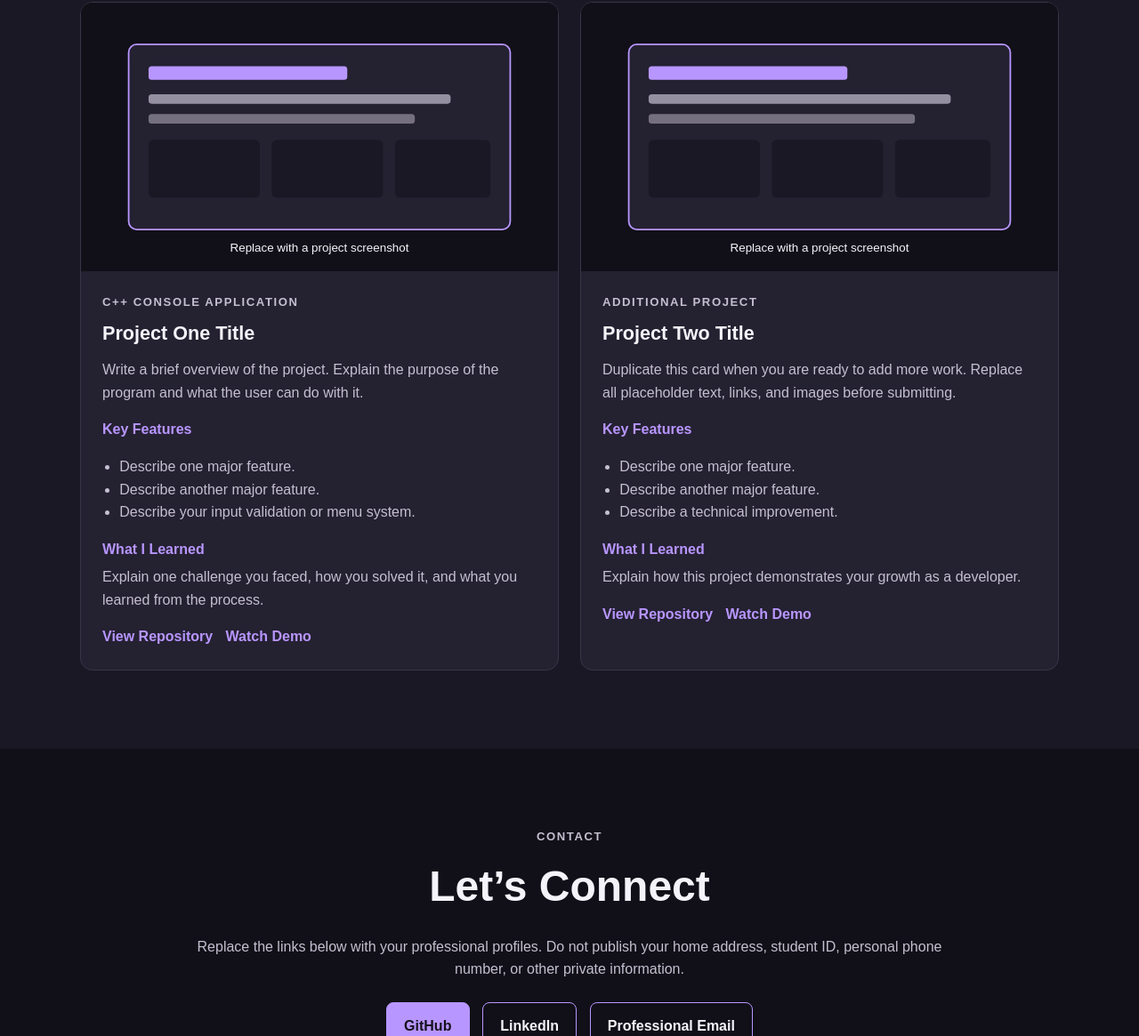
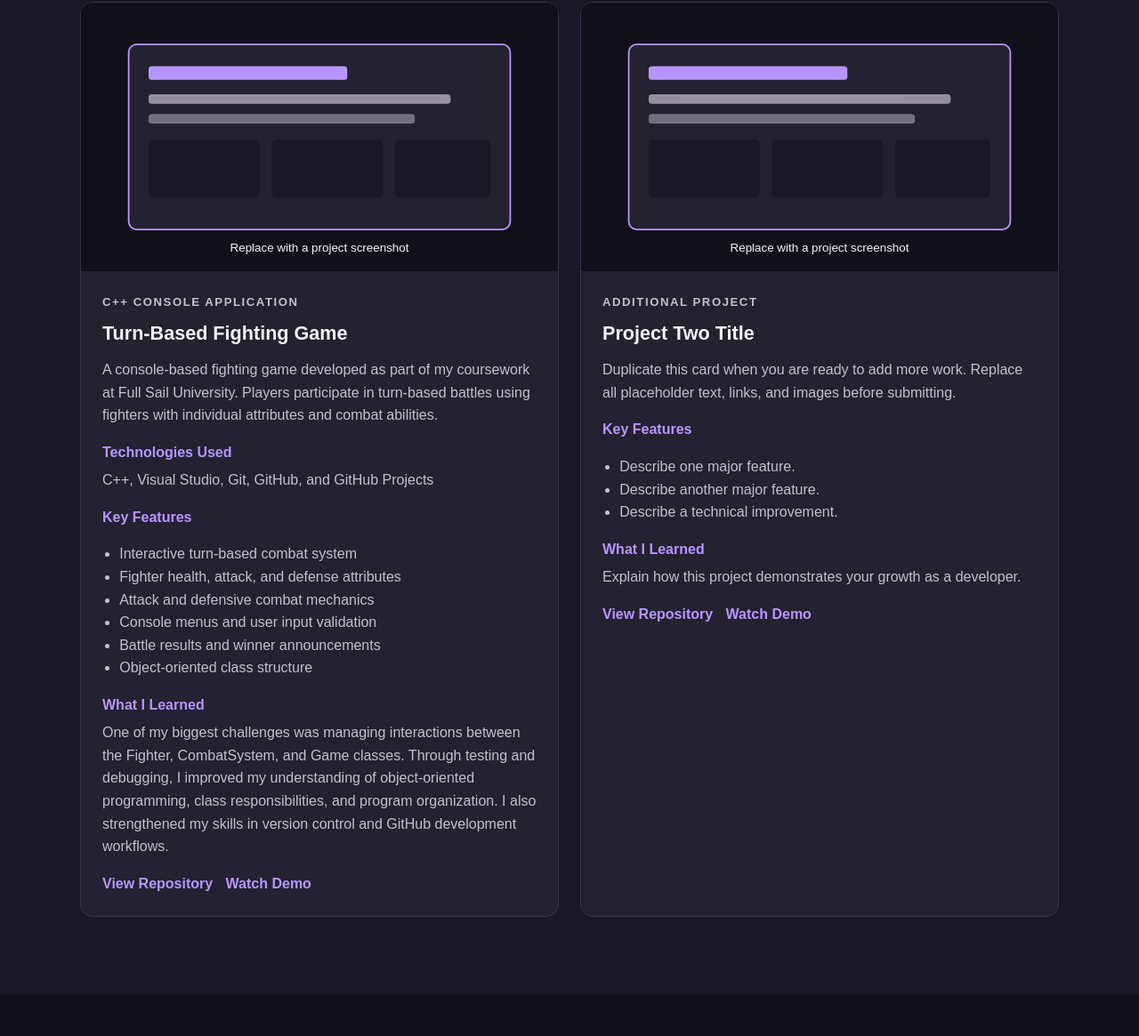
Before and after one commit to jpj634424-bit/jpj634424-bit.github.io, a plain HTML site: page student-portfolio-starter-files/index.html in a window 1280 px wide. Shown: the part 1960-3125 px from the top of the page at 89% size. Drawn offline with Linux system fonts and the light colour scheme.

Commit message:
Add featured C++ fighting game project
Updated project description and details for a console-based fighting game, including technologies used and key features.

```diff
--- a/student-portfolio-starter-files/index.html
+++ b/student-portfolio-starter-files/index.html
@@ -102,30 +102,50 @@
                 <p class="section-label">Featured Work</p>
                 <h2>Projects</h2>
                 <p class="section-intro">
-                    Replace the sample information below with your own work. Add screenshots, explain what each project does, and describe your development process.
+                    Explore my development projects, which showcase my programming skills, creativity, problem-solving abilities, and growth as a game developer.
                 </p>
 
                 <div class="project-grid">
                     <article class="project-card">
                         <img src="images/project-placeholder.svg" alt="Placeholder screenshot for Project One">
                         <div class="project-content">
+
 <p class="project-type">C++ Console Application</p>
-                            <h3>Project One Title</h3>
+
+<h3>Turn-Based Fighting Game</h3>
+
 <p>
-                                Write a brief overview of the project. Explain the purpose of the program and what the user can do with it.
+    A console-based fighting game developed as part of my
+    coursework at Full Sail University. Players participate
+    in turn-based battles using fighters with individual
+    attributes and combat abilities.
+</p>
+
+<h4>Technologies Used</h4>
+<p>
+    C++, Visual Studio, Git, GitHub, and GitHub Projects
 </p>
 
 <h4>Key Features</h4>
 <ul>
-                                <li>Describe one major feature.</li>
-                                <li>Describe another major feature.</li>
-                                <li>Describe your input validation or menu system.</li>
+    <li>Interactive turn-based combat system</li>
+    <li>Fighter health, attack, and defense attributes</li>
+    <li>Attack and defensive combat mechanics</li>
+    <li>Console menus and user input validation</li>
+    <li>Battle results and winner announcements</li>
+    <li>Object-oriented class structure</li>
 </ul>
 
 <h4>What I Learned</h4>
 <p>
-                                Explain one challenge you faced, how you solved it, and what you learned from the process.
+    One of my biggest challenges was managing interactions
+    between the Fighter, CombatSystem, and Game classes.
+    Through testing and debugging, I improved my understanding
+    of object-oriented programming, class responsibilities,
+    and program organization. I also strengthened my skills
+    in version control and GitHub development workflows.
 </p>
+
 
                             <div class="project-links">
                                 <a class="text-link" href="https://github.com/USERNAME/REPOSITORY" target="_blank" rel="noopener">View Repository</a>
```
Lines whose indentation alone changed are shown as unchanged.
